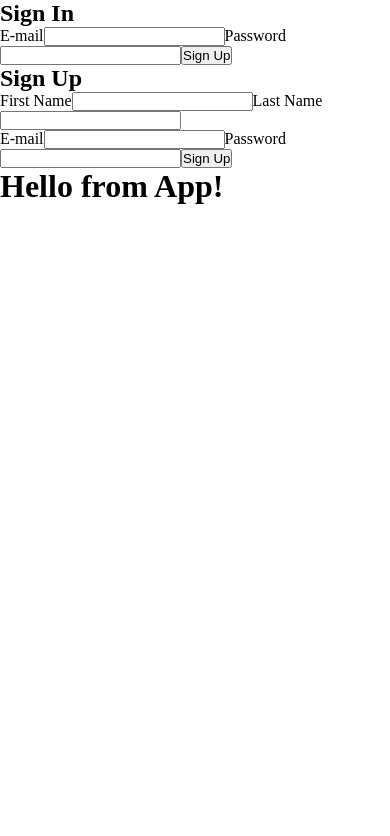
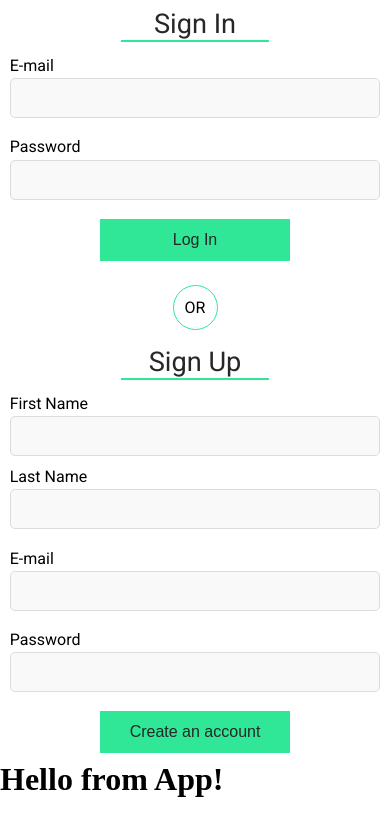
Before and after one commit to Balldoro/scheduleit, a React (Create React App) app in the folder scheduleit/: page / in a window 390 px wide. Shown: the top 836 px of the page. Built offline with nearby package versions, Linux system fonts and the light colour scheme.

Commit message:
Style Auth page for mobiles

```diff
--- a/scheduleit/public/index.html
+++ b/scheduleit/public/index.html
@@ -11,6 +11,10 @@
     />
     <link rel="apple-touch-icon" href="%PUBLIC_URL%/logo192.png" />
     <link rel="manifest" href="%PUBLIC_URL%/manifest.json" />
+    <link
+      href="https://fonts.googleapis.com/css2?family=Roboto&display=swap"
+      rel="stylesheet"
+    />
     <title>Schedule it</title>
   </head>
   <body>
--- a/scheduleit/src/components/Auth/Auth.js
+++ b/scheduleit/src/components/Auth/Auth.js
@@ -1,12 +1,16 @@
 import React from "react";
 import SignUp from "./SignUp/SignUp";
 import SignIn from "./SignIn/SignIn";
+import { OrDecor, Container } from "./AuthStyles";
 
 function Auth() {
   return (
     <main>
-      <SignIn />
-      <SignUp />
+      <Container>
+        <SignIn />
+        <OrDecor>OR</OrDecor>
+        <SignUp />
+      </Container>
     </main>
   );
 }
--- /dev/null
+++ b/scheduleit/src/components/Auth/AuthStyles.js
@@ -0,0 +1,73 @@
+import styled from "styled-components";
+
+export const Container = styled.div`
+  width: 95%;
+  margin: 0 auto;
+`;
+
+export const Title = styled.h2`
+  position: relative;
+  font-family: "Roboto", sans-serif;
+  font-weight: 400;
+  font-size: 1.7rem;
+  color: #272727;
+  margin: 0.5rem 0;
+  text-align: center;
+  &::after {
+    content: "";
+    position: absolute;
+    display: block;
+    width: 40%;
+    height: 2px;
+    background-color: #2fe797;
+    left: 50%;
+    transform: translateX(-50%);
+  }
+`;
+
+export const OrDecor = styled.div`
+  width: 45px;
+  display: flex;
+  margin: 1rem auto;
+  height: 45px;
+  border: 1px solid #2fe797;
+  border-radius: 50%;
+  justify-content: center;
+  align-items: center;
+  font-family: "Roboto", sans-serif;
+`;
+
+export const Form = styled.form`
+  display: flex;
+  flex-direction: column;
+`;
+
+export const Label = styled.label`
+  display: flex;
+  flex-direction: column;
+  margin: 0.5rem 0;
+  font-family: "Roboto", sans-serif;
+  font-size: 1rem;
+`;
+
+export const Input = styled.input`
+  background-color: #f9f9f9;
+  border: 1px solid #dcdcdc;
+  border-radius: 5px;
+  padding: 10px 12px;
+  margin: 0.2rem 0;
+  font-size: 1rem;
+`;
+
+export const Button = styled.button`
+  background-color: #2fe797;
+  border: none;
+  color: #272727;
+  text-align: center;
+  min-width: 190px;
+  width: 50%;
+  padding: 12px 0;
+  margin: 0.5rem auto;
+  font-size: 1rem;
+  cursor: pointer;
+`;
--- a/scheduleit/src/components/Auth/SignIn/SignIn.js
+++ b/scheduleit/src/components/Auth/SignIn/SignIn.js
@@ -1,20 +1,21 @@
 import React from "react";
+import { Title, Form, Label, Input, Button } from "../AuthStyles";
 
 function SignIn() {
   return (
     <section>
-      <h2>Sign In</h2>
-      <form>
-        <label>
+      <Title>Sign In</Title>
+      <Form>
+        <Label>
           E-mail
-          <input type="email" />
-        </label>
-        <label>
+          <Input type="email" />
+        </Label>
+        <Label>
           Password
-          <input type="password" />
-        </label>
-        <button type="submit">Sign Up</button>
-      </form>
+          <Input type="password" />
+        </Label>
+        <Button type="submit">Log In</Button>
+      </Form>
     </section>
   );
 }
--- a/scheduleit/src/components/Auth/SignUp/SignUp.js
+++ b/scheduleit/src/components/Auth/SignUp/SignUp.js
@@ -1,30 +1,31 @@
 import React from "react";
+import { Title, Input, Form, Label, Button } from "../AuthStyles";
 
 function SignUp() {
   return (
     <section>
-      <h2>Sign Up</h2>
-      <form>
+      <Title>Sign Up</Title>
+      <Form>
         <div>
-          <label>
+          <Label>
             First Name
-            <input type="text" />
-          </label>
-          <label>
+            <Input type="text" />
+          </Label>
+          <Label>
             Last Name
-            <input type="text" />
-          </label>
+            <Input type="text" />
+          </Label>
         </div>
-        <label>
+        <Label>
           E-mail
-          <input type="email" />
-        </label>
-        <label>
+          <Input type="email" />
+        </Label>
+        <Label>
           Password
-          <input type="password" />
-        </label>
-        <button type="submit">Sign Up</button>
-      </form>
+          <Input type="password" />
+        </Label>
+        <Button type="submit">Create an account</Button>
+      </Form>
     </section>
   );
 }
```
